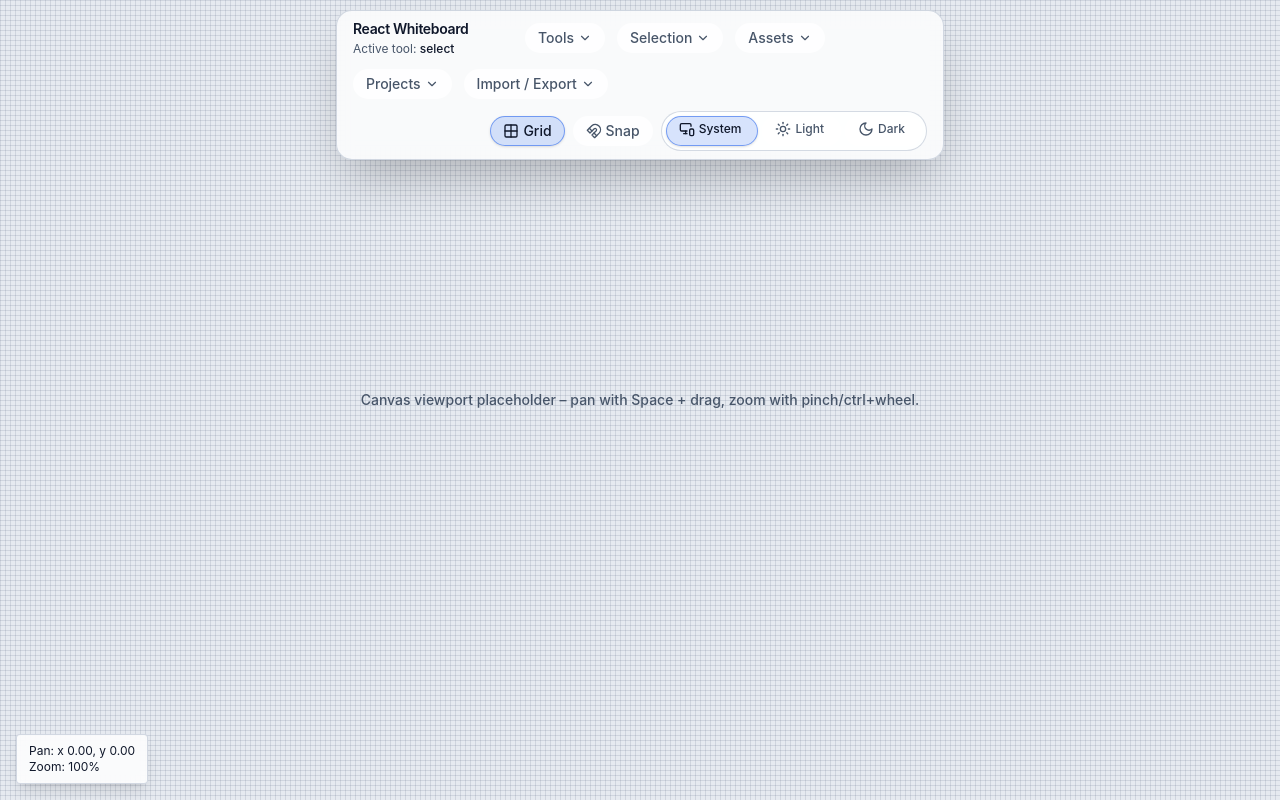
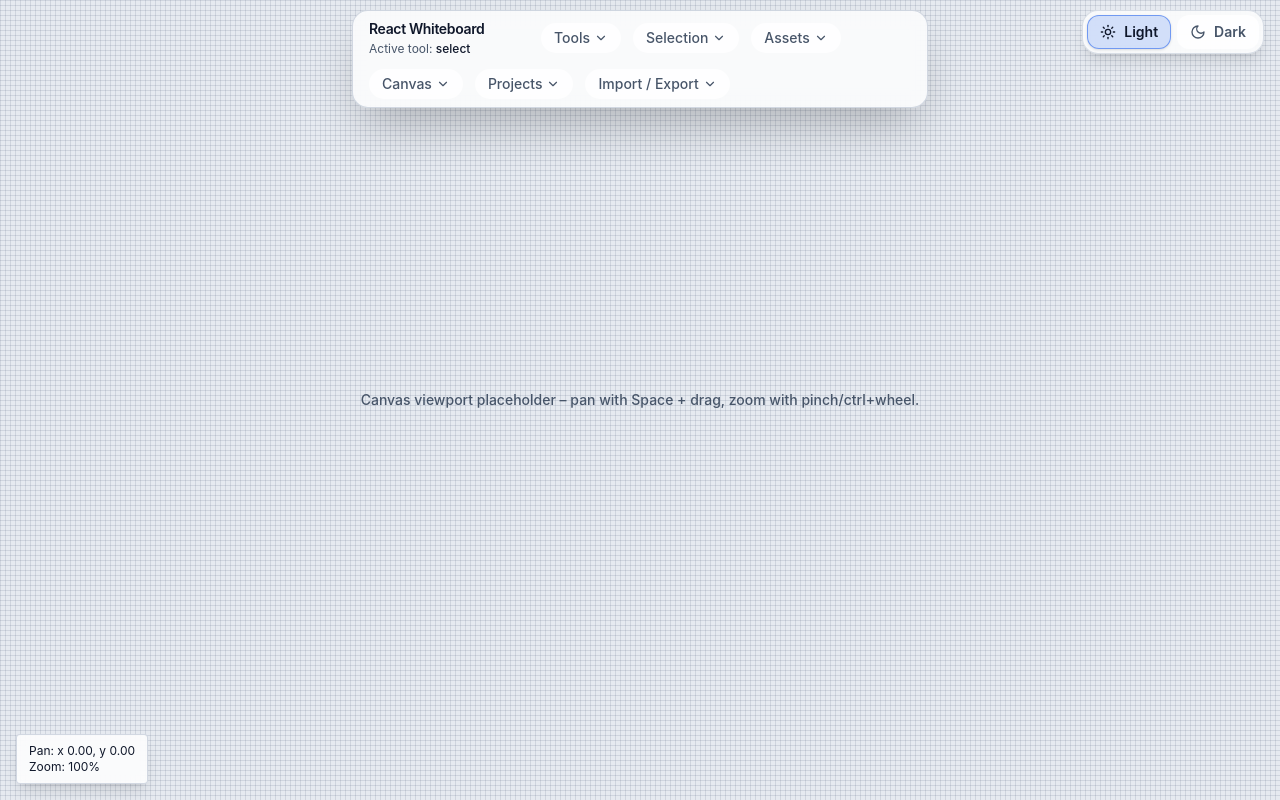
Before and after one commit to CasperKristiansson/React-Whiteboard-Studio, a React (Vite) app: page / in a window 1280 px wide. Built offline with nearby package versions, Linux system fonts and the light colour scheme.

Commit message:
feat: add theme toggle component and integrate into app layout

```diff
--- a/src/app.tsx
+++ b/src/app.tsx
@@ -4,6 +4,7 @@ import { IconContext } from 'react-icons'
 import CanvasViewport from './canvas/canvas-viewport'
 import { useKeyboardShortcuts } from './app/keyboard'
 import TopNavigation from './ui/top-navigation'
+import ThemeToggle from './components/theme-toggle'
 import DebugOverlay from './dev/debug-overlay'
 import ErrorToasts from './ui/error-toasts'
 import { selectTheme, useAppSelector, useAppStore } from './state/store'
@@ -79,6 +80,11 @@ function App() {
             <CanvasViewport />
           </div>
           <TopNavigation />
+          <div className="pointer-events-none absolute right-4 top-[10px] z-40">
+            <div className="pointer-events-auto">
+              <ThemeToggle />
+            </div>
+          </div>
         </main>
         <DebugOverlay enabled={debugEnabled} />
         <ErrorToasts />
--- a/src/components/theme-toggle.tsx
+++ b/src/components/theme-toggle.tsx
@@ -1,52 +1,58 @@
+import clsx from 'clsx'
 import { selectTheme, useAppSelector, useAppStore } from '../state/store'
 import type { ThemePreference } from '../types'
-import { LuMonitorSmartphone, LuSun, LuMoon } from 'react-icons/lu'
-
-const THEME_OPTIONS = [
-  {
-    value: 'system' as ThemePreference,
-    label: 'System',
-    Icon: LuMonitorSmartphone,
-  },
-  { value: 'light' as ThemePreference, label: 'Light', Icon: LuSun },
-  { value: 'dark' as ThemePreference, label: 'Dark', Icon: LuMoon },
-]
-
-const getButtonClassName = (active: boolean) => {
-  const base =
-    'rounded-full border px-3 py-1 text-xs font-medium transition focus:outline-none focus-visible:ring-2 focus-visible:ring-(--color-accent)'
-
-  if (active) {
-    return `${base} border-(--color-button-active-border) bg-(--color-button-active-bg) text-(--color-button-text) shadow`
-  }
-
-  return `${base} border-transparent bg-(--color-button-bg) text-(--color-button-muted-text) hover:bg-(--color-button-hover-bg)`
-}
+import { LuSun, LuMoon } from 'react-icons/lu'
 
 const ThemeToggle = () => {
   const theme = useAppSelector(selectTheme)
   const setTheme = useAppStore((state) => state.setTheme)
 
+  const handleToggle = (value: ThemePreference) => {
+    if (theme !== value) {
+      setTheme(value)
+    }
+  }
+
+  const computedTheme: ThemePreference = (() => {
+    if (theme === 'system') {
+      if (typeof window !== 'undefined') {
+        return window.matchMedia('(prefers-color-scheme: dark)').matches ? 'dark' : 'light'
+      }
+      return 'light'
+    }
+    return theme
+  })()
+
   return (
-    <div className="flex items-center gap-1 rounded-full border border-(--color-elevated-border) bg-(--color-elevated-bg) px-1 py-1">
-      {THEME_OPTIONS.map((option) => {
-        const active = option.value === theme
-        const Icon = option.Icon
-        return (
-          <button
-            key={option.value}
-            type="button"
-            className={getButtonClassName(active)}
-            onClick={() => setTheme(option.value)}
-            aria-pressed={active}
-          >
-            <span className="mr-1 inline-flex items-center gap-1">
-              <Icon className="h-4 w-4" />
-              {option.label}
-            </span>
-          </button>
-        )
-      })}
+    <div className="inline-flex rounded-2xl border border-(--color-elevated-border)/80 bg-(--color-elevated-bg)/95 px-1 py-1 shadow-lg backdrop-blur">
+      <button
+        type="button"
+        className={clsx(
+          'flex items-center gap-2 rounded-xl border px-3 py-1.5 text-sm font-semibold transition focus:outline-none focus-visible:ring-2 focus-visible:ring-(--color-accent)',
+          computedTheme === 'light'
+            ? 'border-(--color-button-active-border) bg-(--color-button-active-bg) text-(--color-button-text) shadow-sm'
+            : 'border-transparent bg-(--color-button-bg) text-(--color-button-muted-text) hover:bg-(--color-button-hover-bg)',
+        )}
+        onClick={() => handleToggle('light')}
+        aria-pressed={computedTheme === 'light'}
+      >
+        <LuSun className="h-4 w-4" />
+        Light
+      </button>
+      <button
+        type="button"
+        className={clsx(
+          'ml-1.5 flex items-center gap-2 rounded-xl border px-3 py-1.5 text-sm font-semibold transition focus:outline-none focus-visible:ring-2 focus-visible:ring-(--color-accent)',
+          computedTheme === 'dark'
+            ? 'border-(--color-button-active-border) bg-(--color-button-active-bg) text-(--color-button-text) shadow-sm'
+            : 'border-transparent bg-(--color-button-bg) text-(--color-button-muted-text) hover:bg-(--color-button-hover-bg)',
+        )}
+        onClick={() => handleToggle('dark')}
+        aria-pressed={computedTheme === 'dark'}
+      >
+        <LuMoon className="h-4 w-4" />
+        Dark
+      </button>
     </div>
   )
 }
--- a/src/state/store.ts
+++ b/src/state/store.ts
@@ -236,10 +236,8 @@ export const useAppStore = create<AppStore>()(
 
     setTheme: (theme) => {
       set((state) => {
-        captureHistorySnapshot(state)
         state.theme = theme
         state.document.theme = theme
-        state.dirty = true
       })
     },
 
--- a/src/ui/top-navigation.tsx
+++ b/src/ui/top-navigation.tsx
@@ -16,7 +16,6 @@ import ContextPanel from './context-panel'
 import AssetManager from './asset-manager'
 import ExportDialog from './export-dialog'
 import ImportDialog from './import-dialog'
-import ThemeToggle from '../components/theme-toggle'
 import {
   selectActiveTool,
   selectSettings,
@@ -403,7 +402,7 @@ const TopNavigation = () => {
   }
 
   return (
-    <div className="pointer-events-none absolute left-1/2 top-[10px] z-30 flex -translate-x-1/2 justify-center px-4">
+    <div className="pointer-events-none absolute left-1/2 top-[10px] z-30 flex -translate-x-1/2 justify-center px-8">
       <nav
         ref={navRef}
         className="pointer-events-auto flex min-w-0 max-w-[min(94vw,1100px)] flex-wrap items-center gap-3 rounded-2xl border border-(--color-elevated-border) bg-(--color-elevated-bg)/95 px-4 py-2 shadow-2xl backdrop-blur"
@@ -454,6 +453,54 @@ const TopNavigation = () => {
         </NavDropdown>
 
         <NavDropdown
+          id="canvas"
+          label="Canvas"
+          isOpen={openMenu === 'canvas'}
+          onToggle={toggleMenu}
+        >
+          <div className="grid gap-2">
+            <button
+              type="button"
+              className={clsx(
+                'flex items-center justify-between gap-3 rounded-xl border px-3 py-2 text-sm font-medium transition focus:outline-none focus-visible:ring-2 focus-visible:ring-(--color-accent)',
+                settings.gridVisible
+                  ? 'border-(--color-button-active-border) bg-(--color-button-active-bg) text-(--color-button-text) shadow-sm'
+                  : 'border-(--color-elevated-border) bg-(--color-button-bg) text-(--color-button-muted-text) hover:bg-(--color-button-hover-bg)',
+              )}
+              onClick={() => setSettings({ gridVisible: !settings.gridVisible })}
+              aria-pressed={settings.gridVisible}
+            >
+              <span className="flex items-center gap-2">
+                <LuGrid2X2 className="h-4 w-4" />
+                Grid
+              </span>
+              <span className="text-xs text-(--color-muted-foreground)">
+                {settings.gridVisible ? 'On' : 'Off'}
+              </span>
+            </button>
+            <button
+              type="button"
+              className={clsx(
+                'flex items-center justify-between gap-3 rounded-xl border px-3 py-2 text-sm font-medium transition focus:outline-none focus-visible:ring-2 focus-visible:ring-(--color-accent)',
+                settings.snapEnabled
+                  ? 'border-(--color-button-active-border) bg-(--color-button-active-bg) text-(--color-button-text) shadow-sm'
+                  : 'border-(--color-elevated-border) bg-(--color-button-bg) text-(--color-button-muted-text) hover:bg-(--color-button-hover-bg)',
+              )}
+              onClick={() => setSettings({ snapEnabled: !settings.snapEnabled })}
+              aria-pressed={settings.snapEnabled}
+            >
+              <span className="flex items-center gap-2">
+                <LuMagnet className="h-4 w-4" />
+                Snap
+              </span>
+              <span className="text-xs text-(--color-muted-foreground)">
+                {settings.snapEnabled ? 'On' : 'Off'}
+              </span>
+            </button>
+          </div>
+        </NavDropdown>
+
+        <NavDropdown
           id="projects"
           label="Projects"
           isOpen={openMenu === 'projects'}
@@ -476,38 +523,6 @@ const TopNavigation = () => {
             <ExportDialog />
           </div>
         </NavDropdown>
-
-        <div className="ml-auto flex items-center gap-2">
-          <button
-            type="button"
-            className={clsx(
-              'flex items-center gap-1 rounded-full border px-3 py-1 text-sm font-medium transition focus:outline-none focus-visible:ring-2 focus-visible:ring-(--color-accent)',
-              settings.gridVisible
-                ? 'border-(--color-button-active-border) bg-(--color-button-active-bg) text-(--color-button-text) shadow'
-                : 'border-transparent bg-(--color-button-bg) text-(--color-button-muted-text) hover:bg-(--color-button-hover-bg)',
-            )}
-            onClick={() => setSettings({ gridVisible: !settings.gridVisible })}
-            aria-pressed={settings.gridVisible}
-          >
-            <LuGrid2X2 className="h-4 w-4" />
-            <span className="hidden sm:inline">Grid</span>
-          </button>
-          <button
-            type="button"
-            className={clsx(
-              'flex items-center gap-1 rounded-full border px-3 py-1 text-sm font-medium transition focus:outline-none focus-visible:ring-2 focus-visible:ring-(--color-accent)',
-              settings.snapEnabled
-                ? 'border-(--color-button-active-border) bg-(--color-button-active-bg) text-(--color-button-text) shadow'
-                : 'border-transparent bg-(--color-button-bg) text-(--color-button-muted-text) hover:bg-(--color-button-hover-bg)',
-            )}
-            onClick={() => setSettings({ snapEnabled: !settings.snapEnabled })}
-            aria-pressed={settings.snapEnabled}
-          >
-            <LuMagnet className="h-4 w-4" />
-            <span className="hidden sm:inline">Snap</span>
-          </button>
-          <ThemeToggle />
-        </div>
       </nav>
     </div>
   )
```
